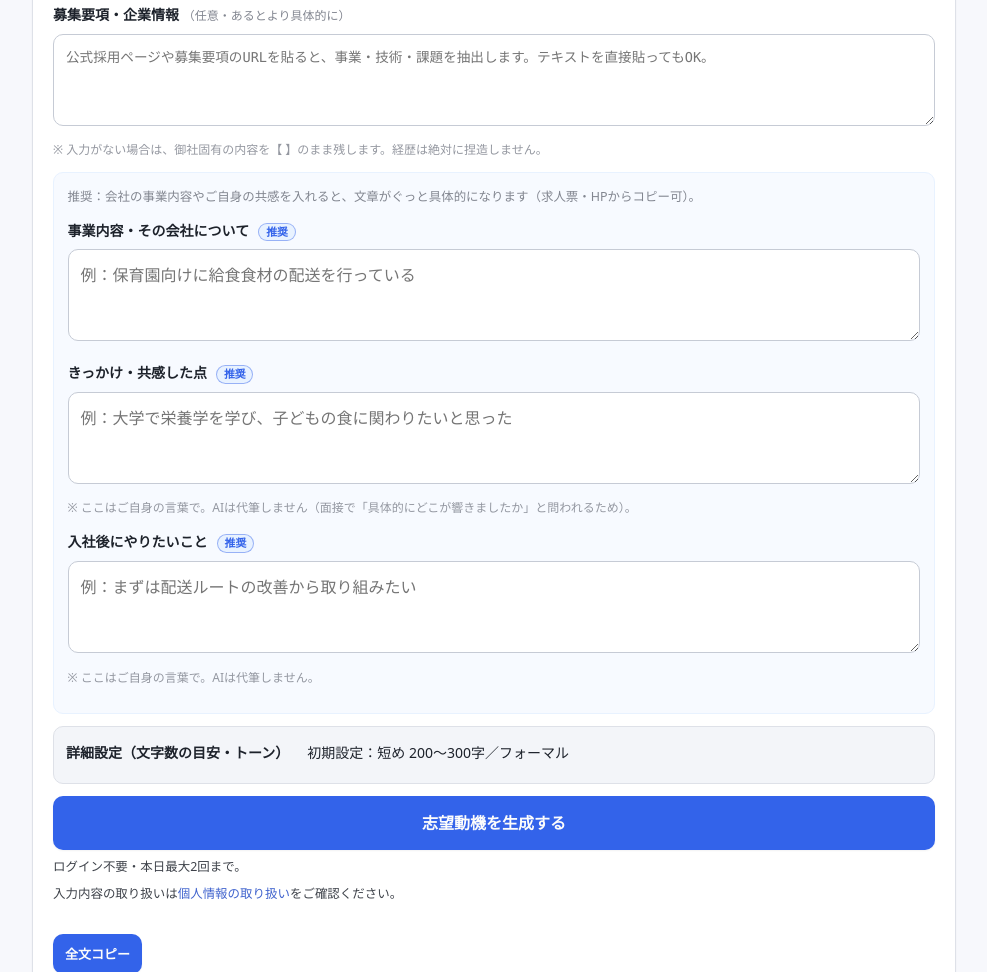
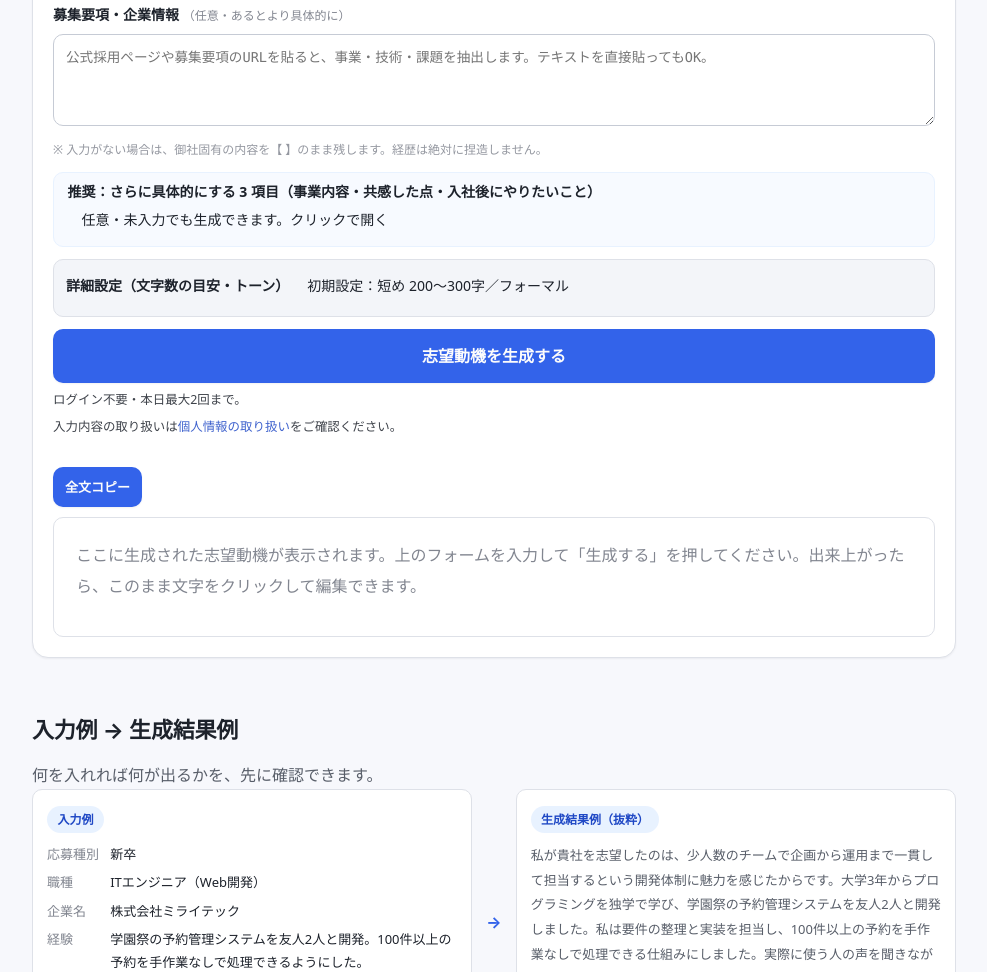
Before and after one commit to zhuojianwei428/career-ai, a website: page index.html in a window 1280 px wide. Shown: the part 1194-2166 px from the top of the page, without its empty margins (146-1133 px from the left). Drawn offline with Linux system fonts and the light colour scheme; no server answers.

Commit message:
feat(index): 推奨3項目（事業内容・共感・入社後）を折りたたみにして初期フォームを短くする
- <div class="rec-group"> を <details class="rec-group"> に変更、summary に1行タイトル＋「任意・クリックで開く」を表示
- summary は .adv summary と同じ 2.5rem タップ領域を CSS で確保（P0-7 方針を維持）
- fillExample がフォーム内の閉じた details を自動で開く（例文が折りたたみ内に入るのに見えなくなるのを防ぐ）
- test-p0 の rec-group 断言を details+summary に更新

```diff
--- a/assets/css/style.css
+++ b/assets/css/style.css
@@ -155,10 +155,17 @@ a:hover { text-decoration: underline; }
   font-size: 0.85rem; line-height: 1.6;
 }
 .rec-group {
-  margin: 0.5rem 0; padding: 0.85rem;
+  margin: 0.5rem 0; padding: 0.4rem 0.85rem 0.85rem;
   border: 1px solid var(--brand-soft); border-radius: var(--radius-sm);
   background: color-mix(in srgb, var(--brand-soft) 35%, var(--surface));
 }
+/* 折りたたみ（details 化）。見出しは .adv summary と同じタップ領域（2.5rem）を確保 */
+.rec-group summary {
+  cursor: pointer; font-weight: 700; font-size: 0.875rem;
+  min-height: 2.5rem;
+  display: flex; align-items: center; flex-wrap: wrap; gap: 0.25rem;
+}
+.rec-group summary .hint { font-weight: 400; }
 .rec-group-lead {
   margin: 0 0 0.6rem; font-size: 0.78rem; color: var(--ink-faint); line-height: 1.6;
 }
--- a/assets/js/engine.js
+++ b/assets/js/engine.js
@@ -1087,6 +1087,8 @@ window.CareerAI = (function () {
         }
       });
     });
+    // 例が折りたたみ（details: 推奨3項目・詳細設定）の中に入る場合は開いて見えるようにする
+    form.querySelectorAll("details").forEach(function (d) { d.open = true; });
     setStatus("入力例を入れました。このまま生成するか、ご自身の内容に書き換えてください。", "ok");
     track("example_fill", { form: formId });
     const first = form.querySelector("textarea, input[type=text]");
--- a/index.html
+++ b/index.html
@@ -137,8 +137,9 @@
           <p class="hint sub2">※ 入力がない場合は、御社固有の内容を【 】のまま残します。経歴は絶対に捏造しません。</p>
         </div>
 
-        <div class="rec-group">
-          <p class="rec-group-lead">推奨：会社の事業内容やご自身の共感を入れると、文章がぐっと具体的になります（求人票・HPからコピー可）。</p>
+        <details class="rec-group">
+          <summary>推奨：さらに具体的にする 3 項目（事業内容・共感した点・入社後にやりたいこと）<span class="hint">　任意・未入力でも生成できます。クリックで開く</span></summary>
+          <p class="rec-group-lead">会社の事業内容やご自身の共感を入れると、文章がぐっと具体的になります（求人票・HPからコピー可）。</p>
           <div class="field">
             <label>事業内容・その会社について <span class="mark rec">推奨</span></label>
             <textarea data-field="事業内容" placeholder="例：保育園向けに給食食材の配送を行っている"></textarea>
@@ -153,7 +154,7 @@
             <textarea data-field="入社後にやりたいこと" placeholder="例：まずは配送ルートの改善から取り組みたい"></textarea>
             <p class="hint sub2">※ ここはご自身の言葉で。AIは代筆しません。</p>
           </div>
-        </div>
+        </details>
 
         <details class="adv">
           <summary>詳細設定（文字数の目安・トーン）<span class="hint">　初期設定：短め 200〜300字／フォーマル</span></summary>
--- a/test-p0.mjs
+++ b/test-p0.mjs
@@ -282,8 +282,8 @@ ok(/gentleHintShown/.test(eng) && /経験を入れると、あなた固有の文
 
 // P0-2（中小強誘導）：3 推奨フィールド。減負の手段（タグ/例/折りたたみ）で「より埋める」を促す。
 ok(/class="form-lead">入力が多いほど/.test(index), "P0-2: フォーム上部に価値提案バナー（入力量＝完成度）");
-ok(/<div class="rec-group">/.test(index) && /rec-group-lead/.test(index),
-  "P0-2: 推奨フィールドを強誘導グループで囲っている");
+ok(/<details class="rec-group">/.test(index) && /rec-group-lead/.test(index) && /<summary>推奨：さらに具体的にする 3 項目/.test(index),
+  "P0-2: 推奨フィールドを折りたたみ（details+summary）の強誘導グループで囲っている");
 // 3 フィールドが data-field 付きで存在し、例プレースホルダ付き
 ok(/data-field="事業内容"[^>]*placeholder="例：保育園向けに給食食材の配送を行っている"/.test(index),
   "P0-2: ①事業内容フィールド（例プレースホルダ付き）");
```
